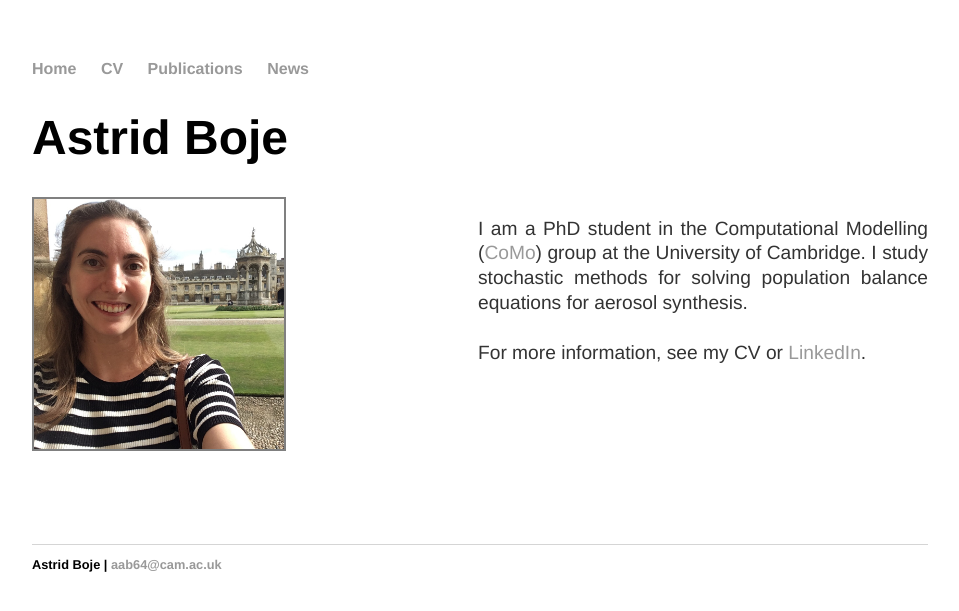
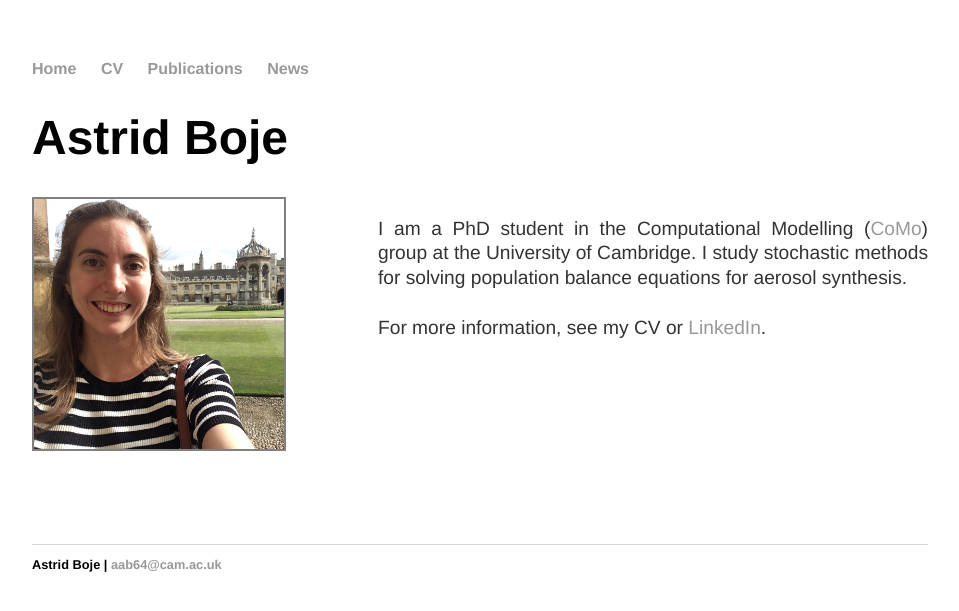
Before and after one commit to aab64/aab64.github.io, a Jekyll site: the page built from index.html, in a window 1280 px wide. Shown: the top 611 px of the page, without its empty margins (160-1119 px from the left). Built offline with Jekyll 4.4.1, drawn with Linux system fonts in a browser that asks for light colours.

Commit message:
Update index.html

```diff
--- a/index.html
+++ b/index.html
@@ -8,7 +8,7 @@
 </div>
 
 <div class="wrapper">
-	<div style="float: right; width: 450px; text-align: justify">
+	<div style="float: right; width: 550px; text-align: justify">
 		<p>
 			I am a PhD student in the Computational Modelling (<a href="http://como.ceb.cam.ac.uk/index.php?Page=People&Section=aab64">CoMo</a>)
 			group at the University of Cambridge. I study stochastic methods for solving population balance equations for aerosol synthesis.
```
